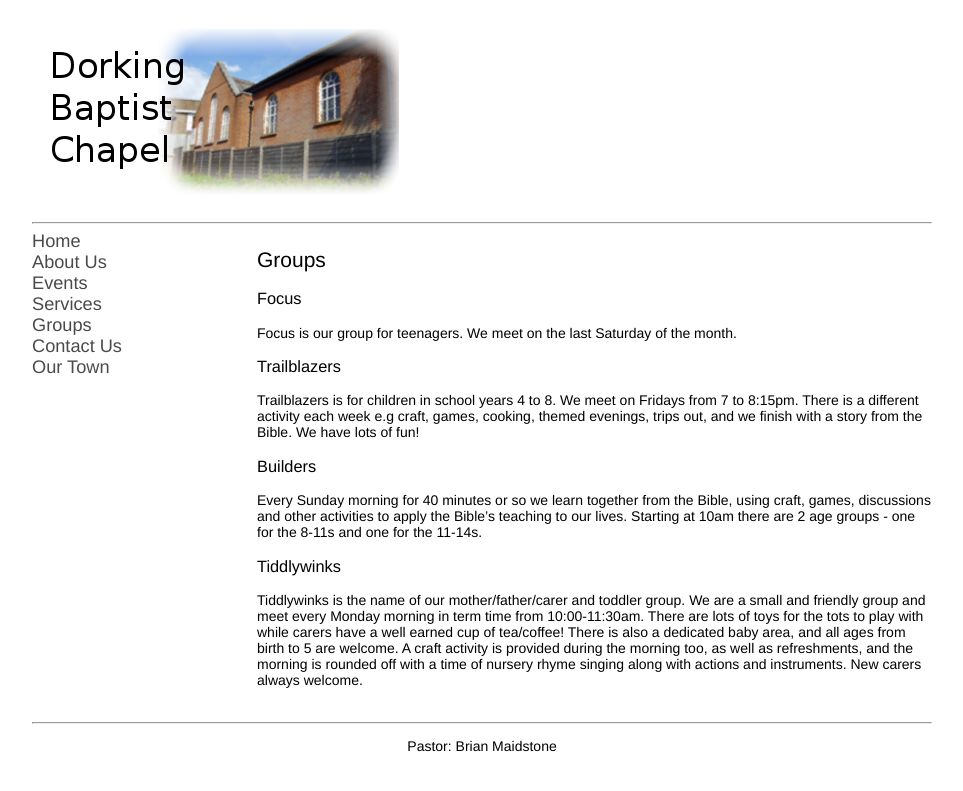
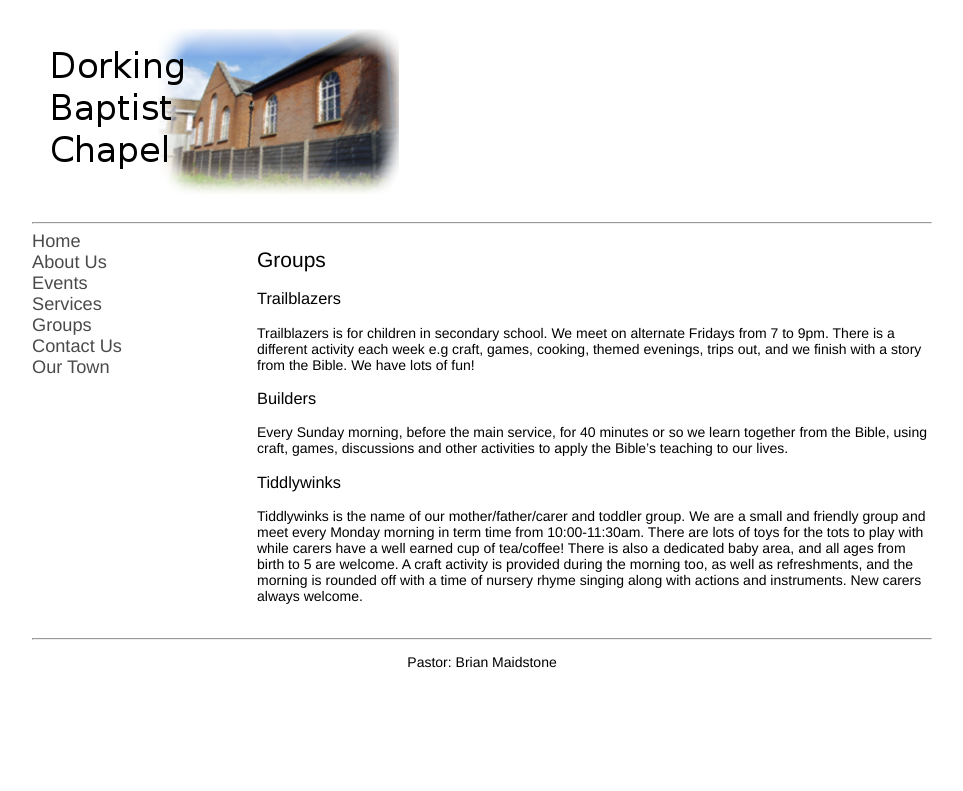
Before and after one commit to pandastreet/dorkingbaptistchapel.org.uk, a Jekyll site: the page built from groups.md, in a window 1280 px wide. Shown: the top 791 px of the page, without its empty margins (158-1121 px from the left). Built offline with Jekyll 4.4.1, drawn with Linux system fonts in a browser that asks for light colours; our own code applies the rules of GitHub Pages for plain Markdown files.

Commit message:
Update groups.md

```diff
--- a/groups.md
+++ b/groups.md
@@ -4,17 +4,14 @@ layout: default
 
 ## Groups
 
-### Focus
-
-Focus is our group for teenagers. We meet on the last Saturday of the month.
 
 ### Trailblazers
 
-Trailblazers is for children in school years 4 to 8. We meet on Fridays from 7 to 8:15pm. There is a different activity each week e.g craft, games, cooking, themed evenings, trips out, and we finish with a story from the Bible. We have lots of fun!
+Trailblazers is for children in secondary school. We meet on alternate Fridays from 7 to 9pm. There is a different activity each week e.g craft, games, cooking, themed evenings, trips out, and we finish with a story from the Bible. We have lots of fun!
 
 ### Builders
 
-Every Sunday morning for 40 minutes or so we learn together from the Bible, using craft, games, discussions and other activities to apply the Bible’s teaching to our lives. Starting at 10am there are 2 age groups - one for the 8-11s and one for the 11-14s.
+Every Sunday morning, before the main service, for 40 minutes or so we learn together from the Bible, using craft, games, discussions and other activities to apply the Bible’s teaching to our lives.
 
 ### Tiddlywinks
 
```
